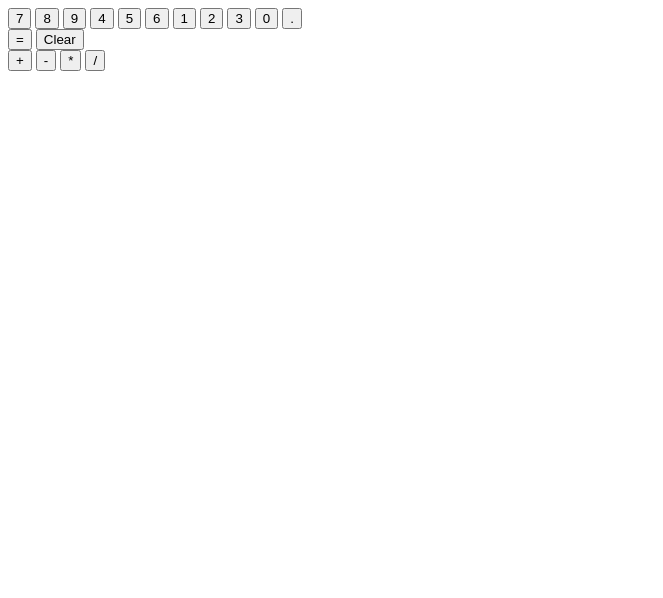
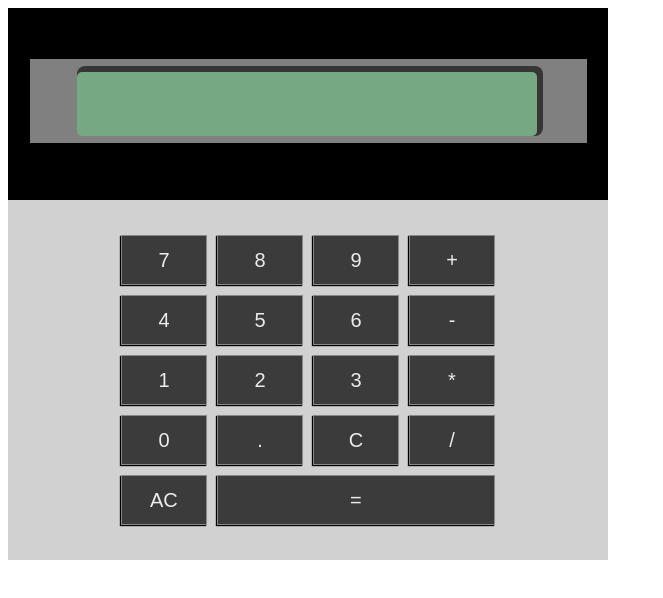
Before and after one commit to ruizterce/calculator, a plain HTML site: page index.html in a window 1280 px wide. Shown: the whole page, without its empty margins (0-663 px from the left). Drawn offline with Linux system fonts and the light colour scheme; a web font is replaced by a local one.

Commit message:
Add style, clear functions, click audio
Populate style.css to emulate a classic calculator
Renamed old clear function and button to allClear.
Add clear button and function to clear only
current line.
Add click.wav to play on #number click.

```diff
--- a/index.html
+++ b/index.html
@@ -5,30 +5,46 @@
     <meta charset="UTF-8">
     <meta name="viewport" content="width=device-width, initial-scale=1.0">
     <title>Calculator</title>
+    <link rel="stylesheet" href="style.css">
+    <link rel="preconnect" href="https://fonts.googleapis.com">
+    <link rel="preconnect" href="https://fonts.gstatic.com" crossorigin>
+    <link href="https://fonts.googleapis.com/css2?family=Micro+5&display=swap" rel="stylesheet">
 </head>
 
 <body>
     <div id="container">
         <div id="header"></div>
+        <div id="topArea">
+            <div id="displayWrapper">
                 <div id="display">
                     <div id="displayLine1"></div>
                     <div id="displayLine2"></div>
                 </div>
+            </div>
+        </div>
+        <div id="bottomArea">
+            <div id="keypad1">
                 <div id="numbers">
+
                     <button id="seven" class="number">7</button>
                     <button id="eight" class="number">8</button>
                     <button id="nine" class="number">9</button>
+
+
                     <button id="four" class="number">4</button>
                     <button id="five" class="number">5</button>
                     <button id="six" class="number">6</button>
+
+
                     <button id="one" class="number">1</button>
                     <button id="two" class="number">2</button>
                     <button id="three" class="number">3</button>
+
                     <button id="zero" class="number">0</button>
-            <button id="point" class="number">.</button>
+                    <button id="point">.</button>
+                    <button id="clear">C</button>
+
                 </div>
-        <button id="equals">=</button>
-        <button id="clear">Clear</button>
                 <div id="operators">
                     <button id="sumBtn" class="operator">+</button>
                     <button id="subtractBtn" class="operator">-</button>
@@ -36,6 +52,15 @@
                     <button id="divideBtn" class="operator">/</button>
                 </div>
 
+
+
+
+            </div>
+            <div id="keypad2">
+                <button id="allClear">AC</button>
+                <button id="equals">=</button>
+            </div>
+        </div>
     </div>
 
     <script src="script.js"></script>
--- a/script.js
+++ b/script.js
@@ -38,6 +38,7 @@ function operate(a, o, b) {
 
 };
 
+//Populate and clear display functions
 const displayLine1 = document.querySelector('#displayLine1');
 let displayLine1Content = '';
 const displayLine2 = document.querySelector('#displayLine2');
@@ -72,9 +73,26 @@ function reset() {
     operatorSelected = false;
 };
 
+const allClear = document.querySelector('#allClear');
+allClear.addEventListener('click', () => {
+    reset();
+});
+
+function clearLine () {
+    if (!operatorSelected) {
+        clearDisplayLine1();
+        firstNumber='';
+    } else {
+        clearDisplayLine2();
+        secondNumber='';
+        operator=''
+        operatorSelected=false;
+    }
+}
+
 const clear = document.querySelector('#clear');
 clear.addEventListener('click', () => {
-    reset();
+    clearLine();
 });
 
 
@@ -116,6 +134,7 @@ numbers.addEventListener('click', (e) => {
         };
 
     };
+    new Audio('/click.wav').play();
 });
 
 //Show operator on display and store it to operate
--- a/style.css
+++ b/style.css
@@ -0,0 +1,110 @@
+#container {
+    background-color: rgb(209, 209, 209);
+    width: 600px;
+    display:flex;
+    flex-direction: column;
+    justify-content: center;
+    align-items: center;
+}
+
+#topArea {
+    background-color: black;
+    width:100%;
+    padding-right: 3px;
+    box-sizing: border-box;
+}
+
+#displayWrapper {
+    box-sizing: border-box;
+    margin: 64px 32px;
+    border-right: 3px solid grey;
+    background-color: grey;
+    box-shadow: grey 0 -3px 0 10px;
+    width: 90%;
+    display: flex;
+    justify-content: center;
+}
+
+#display {
+    flex: 1 1 80;
+    font-family: "Micro 5", sans-serif;
+    font-weight: 400;
+    font-style: normal;
+    font-size: 50px;
+    text-align: right;
+    width: 80%;
+    height: 1.2em;
+    line-height: 0.6;
+    background-color: rgb(118, 168, 131);
+    color: black;
+    padding: 2px 16px;
+    border-radius: 5px;
+    box-shadow:
+        #00000093 3px -3px 0 3px;
+}
+
+#bottomArea{
+    display: flex;
+    flex-direction: column;
+    align-items: center;
+    padding: 30px 60px;
+
+}
+
+button {
+    font-size: 20px;
+    line-height: 0px;
+    height: 50px;
+    border: 1px solid #888;
+    background-color: #3b3b3b;
+    color: #ececec;
+    cursor: pointer;
+    margin: 5px;
+    padding: 10px;
+    text-align: center;
+    box-shadow: -1px 1px 1px #000;
+}
+
+button:hover {
+    box-shadow: 0px 0px 0 #000000ce;
+}
+
+button:active {
+    box-shadow: inset -2px 2px 0 #000000ce,
+    inset 1px -1px 0 #ffffffce;
+    ;
+}
+
+#keypad1 {
+    display: flex;
+    width: 80%;
+    justify-content: center;
+}
+
+#numbers {
+    display: flex;
+    flex: 1 1 75%;
+    flex-wrap: wrap;
+}
+
+#numbers button {
+    flex: 1 1 25%;
+}
+
+#operators {
+    display:flex;
+    flex: 1 1 25%;
+    flex-direction: column;
+}
+
+#keypad2 {
+    display: flex;
+    width: 80%;
+}
+
+#allClear {
+    flex: 1 1 23%;
+}
+#equals {
+    flex: 1 1 75%;
+}
```
Also changed, not shown: 1 other file. Lines whose indentation alone changed are shown as unchanged.
